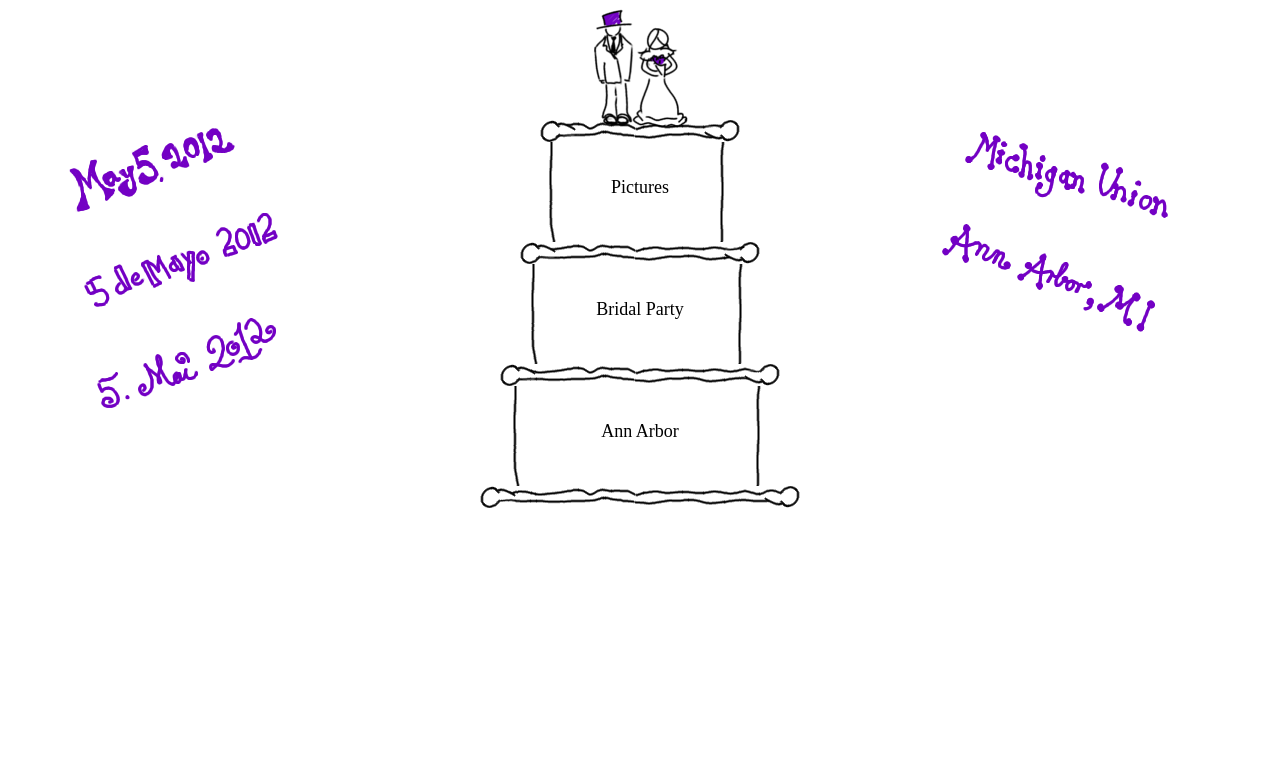
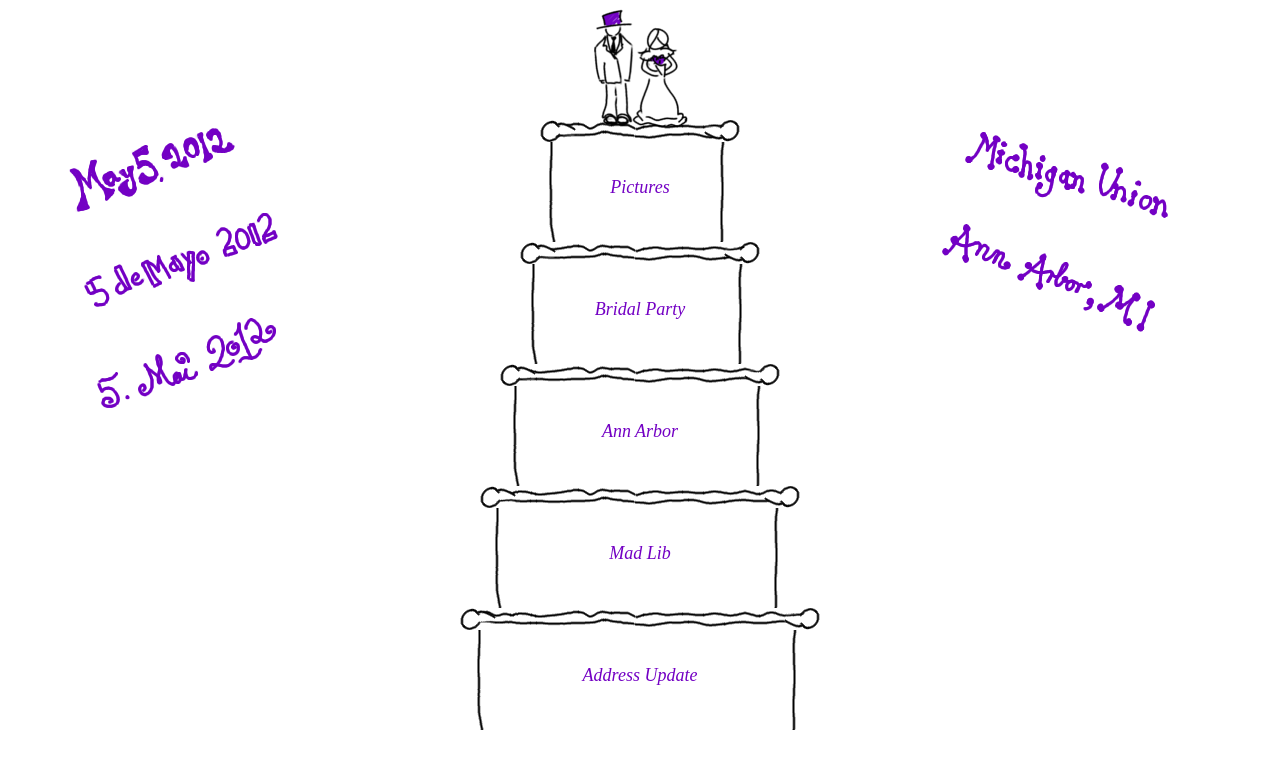
Before and after one commit to sirctseb/aMichiganUnion, a plain HTML site: page index.html in a window 1280 px wide. Drawn offline with Linux system fonts and the light colour scheme.

Commit message:
started adding mad lib and address update tiers
git-svn-id: http://sircbuntu.local/svn/kc.com@260 e287d1ed-c425-dd4e-94ca-1c9bc6275cfe

```diff
--- a/index.html
+++ b/index.html
@@ -234,21 +234,33 @@
 					</div>
 				</div>
 			</div>
-			<div id="tier4" class="tier tier4 disabled"><div class="tierinner">
+			<div id="tier4" class="tier tier4"><div class="tierinner">
 				<div class="tierlabel">
-					Last Tier
+					Mad Lib
 				</div>
 				<div class="tiercontent">
 					<div class="contentpad">
+						<div class="madlib">
+							<p>
+							Fill in the <input type="text" class="blank"/> and end the sentence.
+							</p>
+						</div>
 					</div>
 				</div>
 			</div></div>
-			<div class="icing tier5 disabled">
+			<div class="icing tier5">
 				<div class="icingleft">
 					<div class="icingright">
 					</div>
 				</div>
 			</div>
+			<div id="tier5" class="tier tier5"><div class="tierinner">
+				<div class="tierlabel">
+					Address Update
+				</div>
+				<div class="tiercontent">
+				</div>
+			</div></div>
 		</div>
 	</body>
 </html>
--- a/style.css
+++ b/style.css
@@ -1,20 +1,25 @@
 .centered
   {/*text-align:center;*/}
+/* two elements to do two backgrounds */
 body
 {
 	background:url(images/leftbackground.png) top left no-repeat fixed;
 }
 #outmostwrapper
 {
-	background:url(images/rightbackground.png) top right no-repeat fixed;
+  margin-left:auto;
+  margin-right:auto;
+  background:url(images/rightbackground.png) top right no-repeat fixed;
 }
 .disabled
 {
 	display:none;
 }
+/* bridal party tier stuff*/
 p.bridal
 {
 }
+
 .bridal-divide
 {
 	margin-left:auto;
@@ -25,23 +30,20 @@ p.bridal
 	width:600px;
 	height:20px;
 }
+
 .bridal-right
 {
 	float:right;
 	padding:10px 0px 10px 10px;
 }
+
 .bridal-left
 {
 	float:left;
 	padding:10px 10px 10px 0px;
 }
-#outmostwrapper
-{
-  margin-left:auto;
-  margin-right:auto;
-  /*width:1024px;*/
-  /*background-color:#888888;*/
-}
+
+/* cake topper moved down a little bit to be right on the icing */
 .topper
 {
 	text-align:center;
@@ -136,6 +138,10 @@ p.bridal
 {
   width:320px;
 }
+.tier5
+{
+  width:360px;
+}
 .tierlabel
 {
   padding-top:35px;
@@ -143,6 +149,15 @@ p.bridal
   font-size:large;
   height:100%;
   cursor:pointer;
+  color:#7300C4;
+  font-style:italic;
+}
+
+/* Mad lib styles */
+.madlib p
+{
+	/* text white to start so you can't see it */
+	color:#FFFFFF;
 }
 
 .clear
```
